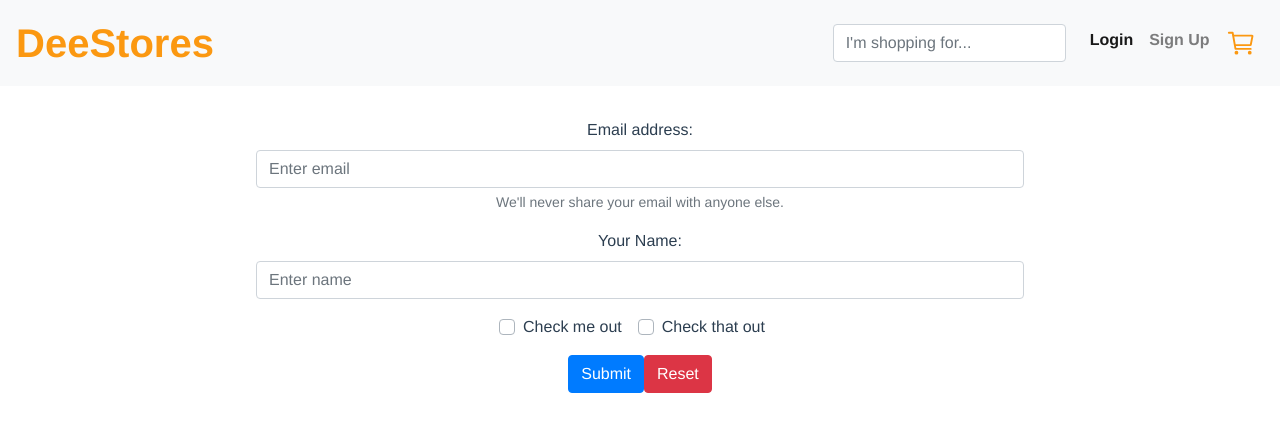
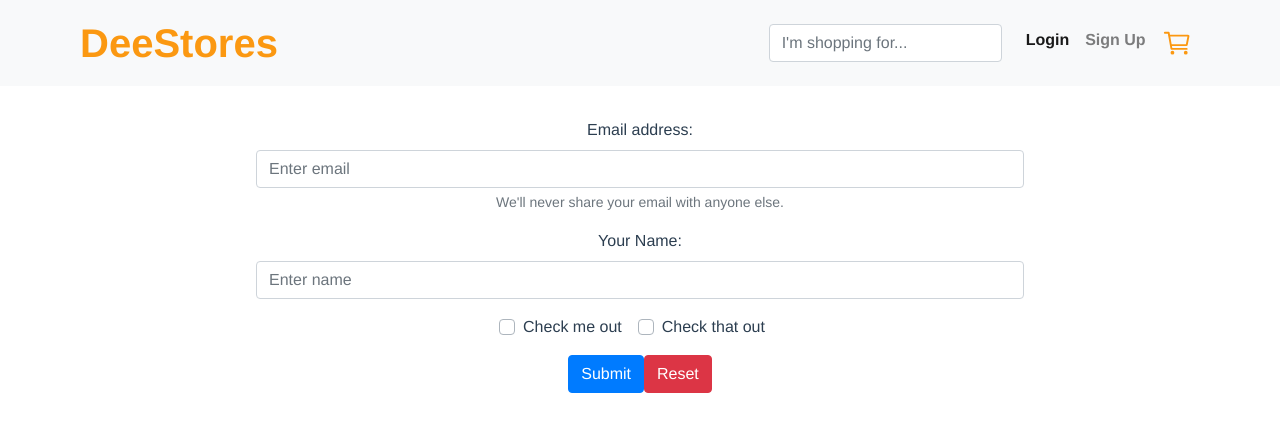
Before and after one commit to edidee/Deestores, a Vue app: page /login in a window 1280 px wide. Shown: the top 432 px of the page. Built offline with nearby package versions, Linux system fonts and the light colour scheme.

Commit message:
adjust responsiveness

```diff
--- a/src/components/Navigation/Header.vue
+++ b/src/components/Navigation/Header.vue
@@ -7,12 +7,12 @@
     <span class="navbar-toggler-icon"></span>
   </button>
 
-  <div class="collapse navbar-collapse" id="navbarSupportedContent ">
+  <div class="collapse navbar-collapse" id="navbarSupportedContent">
 
     <form class="form-inline my-2 my-lg-0 ml-auto" v-on:keyup="filteredProducts()">
       <input class="form-control mr-sm-2" type="search" placeholder="I'm shopping for..." aria-label="Search" v-model="searchQuery">
     </form>
-    <ul class="navbar-nav mt-2">
+    <ul class="navbar-nav mt-2 ">
       <li class="nav-item active">
           <router-link to="/login" class="nav-link ml-2" >
           Login
@@ -93,4 +93,35 @@ export default {
   font-weight: 600;
 
 }
+@media screen and (min-width: 1024px) {
+    .navbar-brand {
+      margin-left: 2rem;
+    }
+
+    .navbar-nav {
+      margin-right: 2rem;
+    }
+
+  }
+
+@media screen and (min-width: 1280px)  {
+  .navbar-brand {
+    margin-left: 4rem;
+  }
+
+   .navbar-nav {
+      margin-right: 4rem;
+    }
+}
+@media screen and (min-width: 1550px) {
+  .navbar-brand {
+    margin-left: 13.7rem;
+  }
+
+   .navbar-nav {
+      margin-right: 13.7rem;
+    }
+
+}
+
 </style>
```
